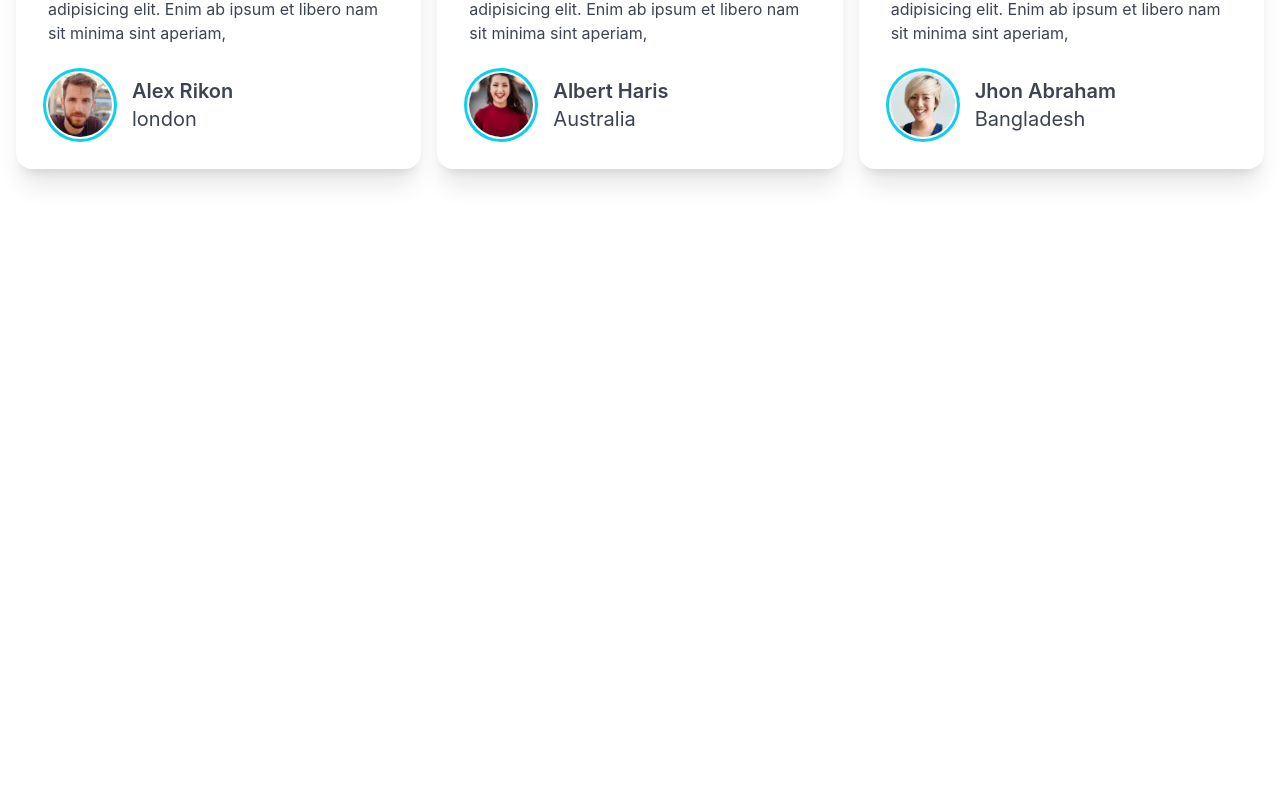
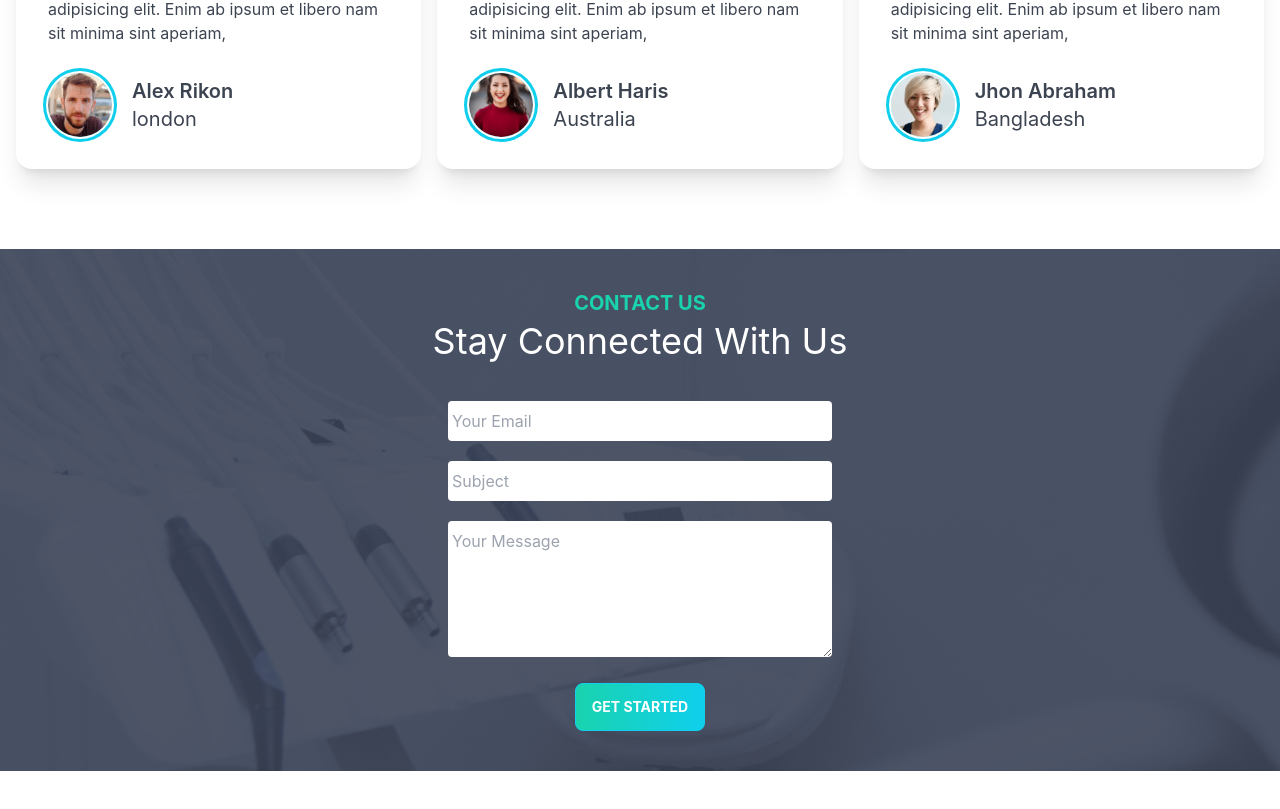
Before and after one commit to habib-sc/doctors-portal-client, a React (Create React App) app: page / in a window 1280 px wide. Shown: the part 2748-3557 px from the top of the page. Before the commit the page ends 2997 px from the top, so only its background shows below. Built offline with nearby package versions, Linux system fonts and the light colour scheme.

Commit message:
Added home contact form

```diff
--- a/src/components/Pages/Home/Home.js
+++ b/src/components/Pages/Home/Home.js
@@ -2,6 +2,7 @@ import React from 'react';
 import AppointmentHome from './AppointmentHome';
 import Banner from './Banner';
 import BannerBody from './BannerBody';
+import HomeContact from './HomeContact';
 import Info from './Info/Info';
 import Services from './Services/Services';
 import Testimonials from './Testimonial/Testimonials';
@@ -15,6 +16,7 @@ const Home = () => {
             <BannerBody></BannerBody>
             <AppointmentHome></AppointmentHome>
             <Testimonials></Testimonials>
+            <HomeContact></HomeContact>
         </div>
     );
 };
--- /dev/null
+++ b/src/components/Pages/Home/HomeContact.js
@@ -0,0 +1,26 @@
+import React from 'react';
+import appointmentImg from '../../../assets/images/appointment.png';
+import PrimaryButton from '../../Shared/Buttons/PrimaryButton';
+
+const HomeContact = () => {
+    return (
+        <section style={{background: `url(${appointmentImg})`}}>
+            <div className='container px-4 my-20 py-10'>
+                <div className='text-center mb-3'>
+                    <h3 className='text-xl font-bold text-secondary uppercase mb-1'>Contact Us</h3>
+                    <h1 className='text-4xl text-white'>Stay Connected With Us</h1>
+                </div>
+                <div className='mt-10'>
+                    <form className='w-full lg:w-96 mx-auto text-center'>
+                        <input type="email" placeholder='Your Email' className='w-full mb-5 rounded py-2 pl-1' /> <br />
+                        <input type="text" placeholder='Subject' className='w-full mb-5 rounded py-2 pl-1' /> <br />
+                        <textarea name="" placeholder='Your Message' rows="5" className='w-full mb-5 rounded py-2 pl-1'></textarea>
+                        <PrimaryButton>Submit</PrimaryButton>
+                    </form>
+                </div>
+            </div>
+        </section>
+    );
+};
+
+export default HomeContact;
```
